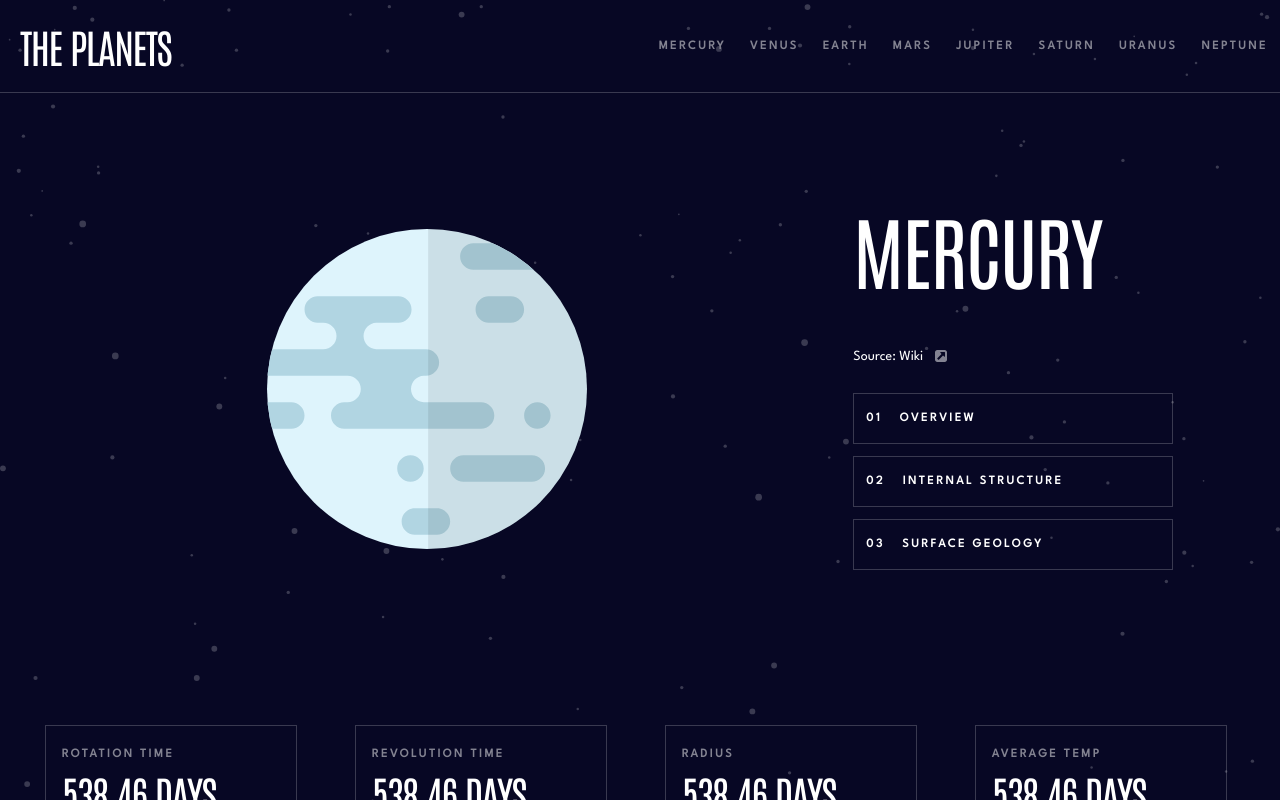
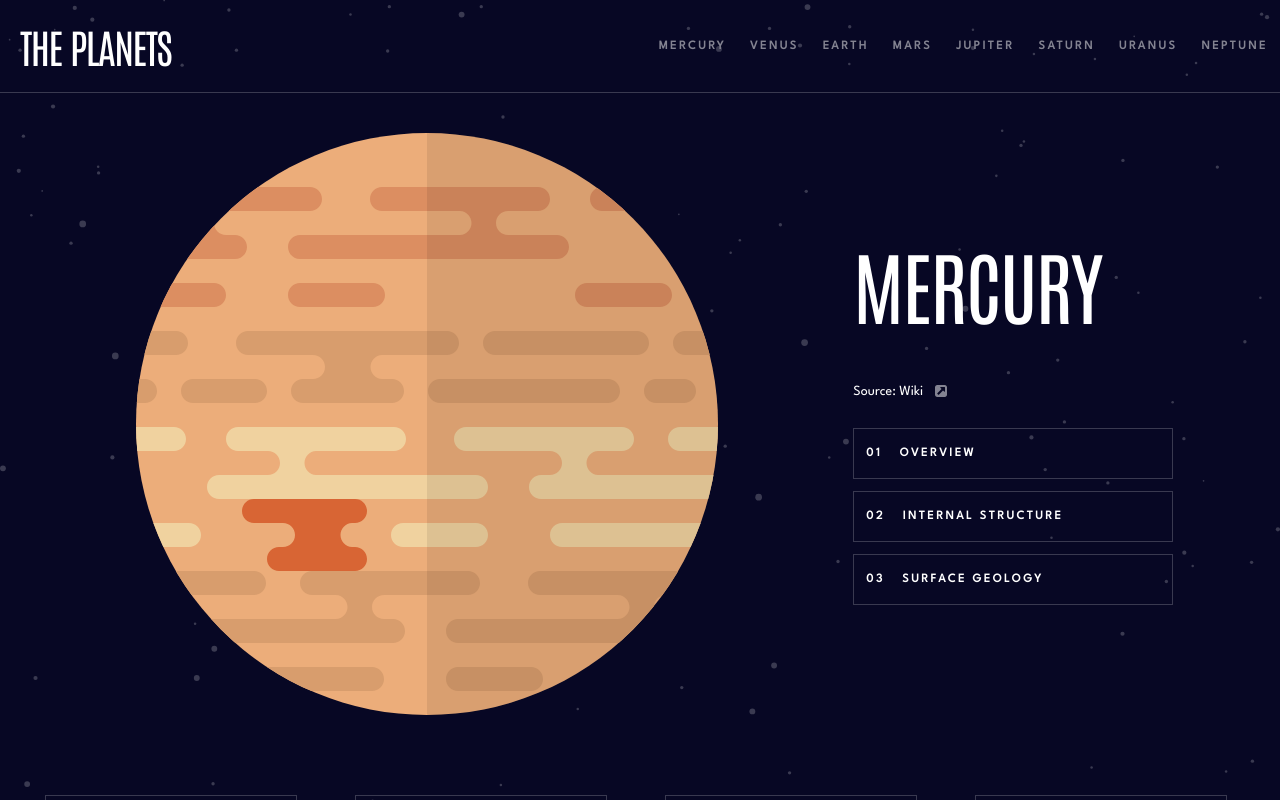
Before and after one commit to dahliasalem/planets-proj, a Vue app: page / in a window 1280 px wide. Shown: the top 800 px of the page. Built offline with nearby package versions, Linux system fonts and the light colour scheme; no server answers.

Commit message:
took care of changing image sizes

```diff
--- a/src/components/Planet.vue
+++ b/src/components/Planet.vue
@@ -39,12 +39,12 @@ async function searchWiki() {
       </nav>
 
       <div
-        class="planet-space my-24 flex items-center justify-center self-center sm:h-2/3 lg:w-4/6"
+        class="planet-space my-auto flex items-center justify-center self-center sm:h-2/3 lg:w-4/6"
       >
-        <div class="w-full grow p-24 sm:p-10">
+        <div class="w-full grow p-24 sm:p-10 mx-auto">
           <img
-            src="@/assets/planet-mercury.svg"
-            class="object-fit mx-auto h-full w-full max-w-xs object-contain"
+            src="@/assets/planet-jupiter.svg"
+            class="mx-auto"
             alt="planet image"
           />
         </div>
```
Also changed, not shown: src/assets/planet-earth.svg (added).
